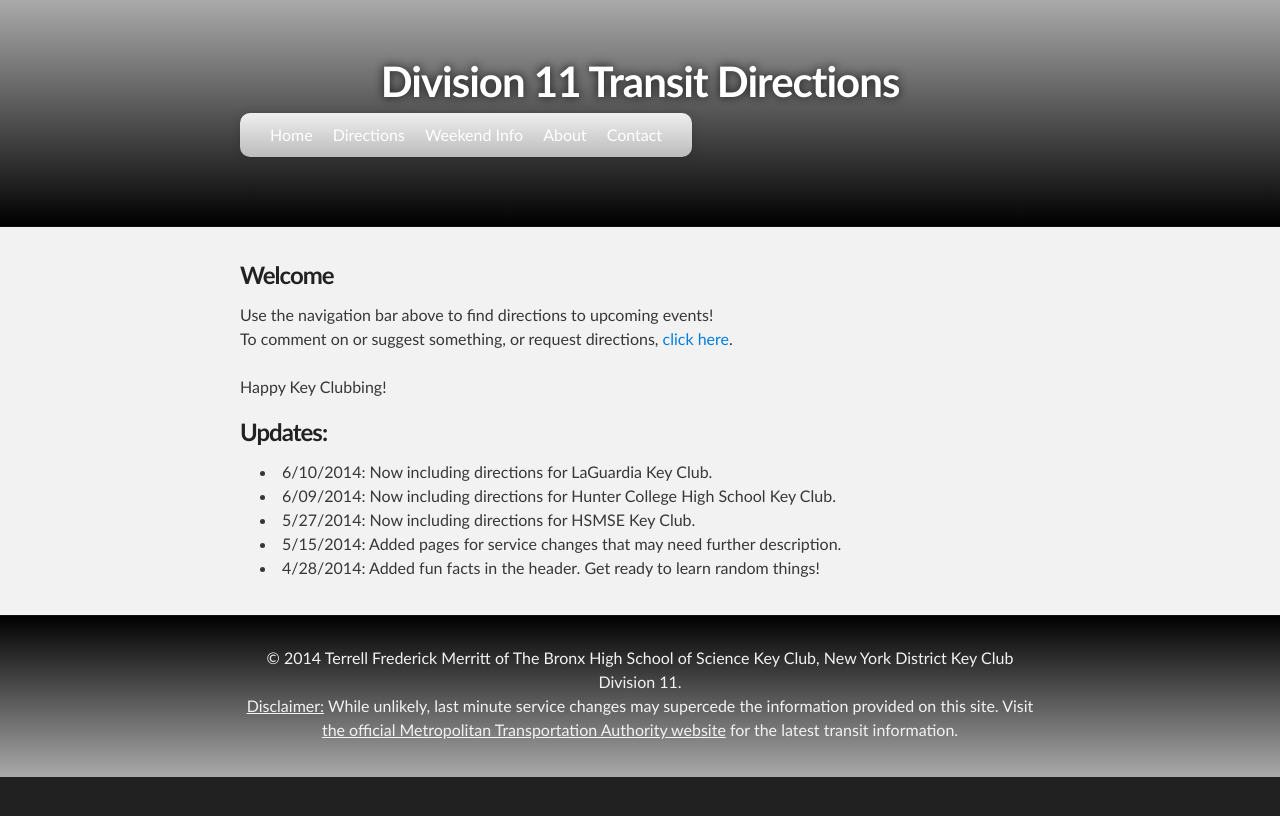
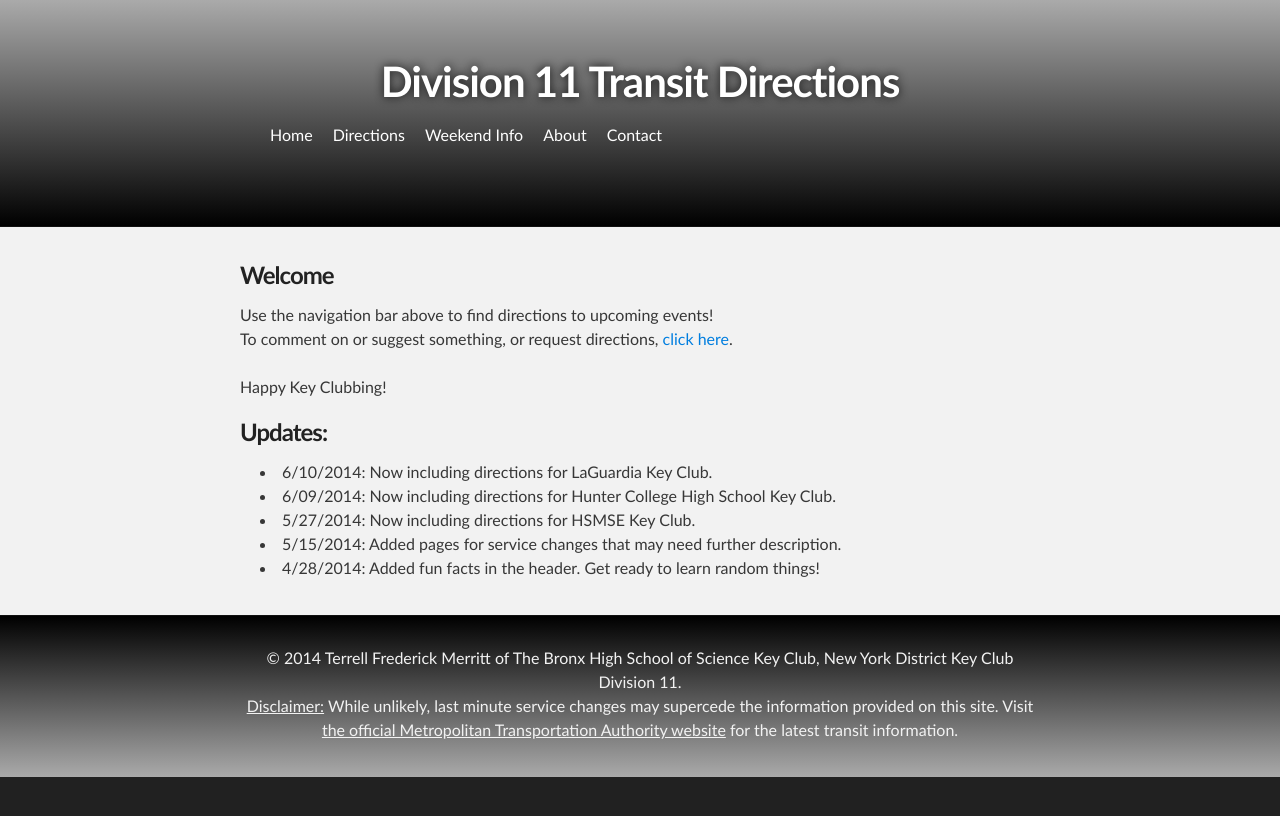
Before and after one commit to d11directions/d11directions.github.io, a Jekyll site: the page built from index.html, in a window 1280 px wide. Shown: the top 816 px of the page. Built offline with Jekyll 4.4.1, drawn with Linux system fonts in a browser that asks for light colours.

Commit message:
Update stylesheet

```diff
--- a/stylesheets/stylesheet.css
+++ b/stylesheets/stylesheet.css
@@ -273,6 +273,9 @@ Added Definitions
 Added ID styles
 *******************************************************************************/
 
+nav {
+  width: 100%;
+}
 nav ul ul {
   display: none;
 }
@@ -282,12 +285,6 @@ nav ul li:hover > ul {
 }
 
 nav ul {
-  background: #efefef;
-  background: linear-gradient(top, #efefef 0%, #bbbbbb 100%);
-  background: -moz-linear-gradient(top, #efefef 0%, #bbbbbb 100%);
-  background: -webkit-linear-gradient(top, #efefef 0%,#bbbbbb 100%);
-  box-shadow: 0px 0px 9px rgba(0,0,0,0.15);
-  /* above used from tutorial */
   padding: 0 20px;
   border-radius: 10px;
   list-style: none;
```
